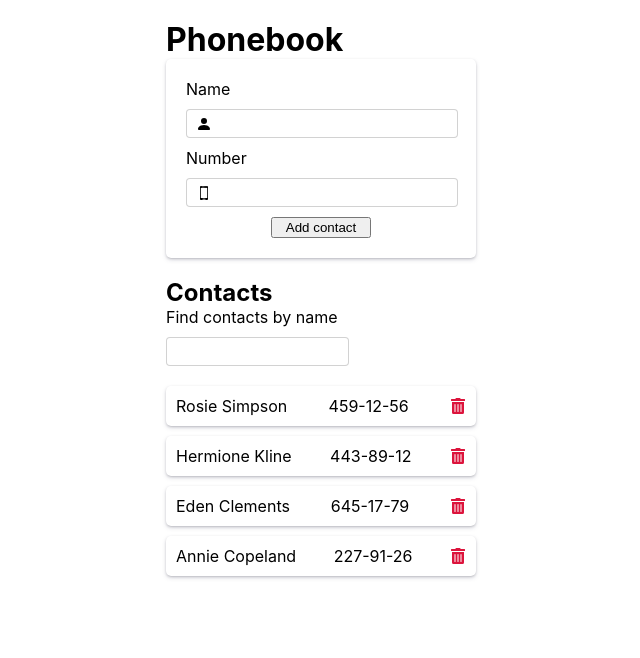
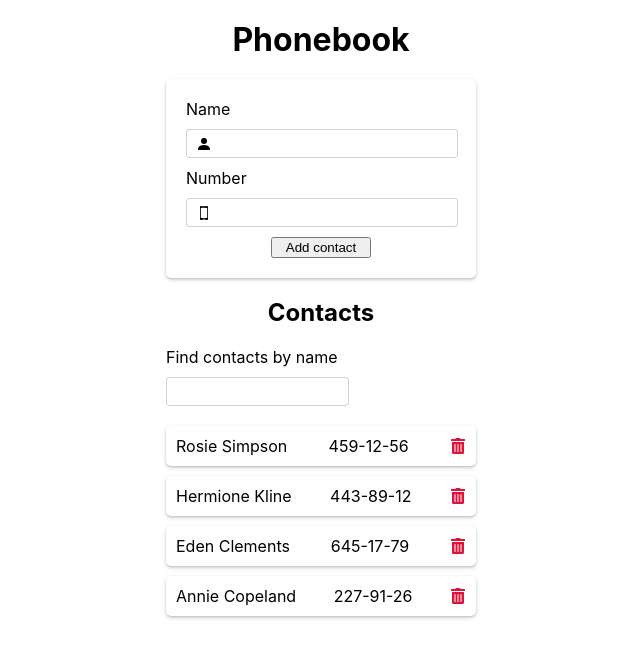
Before and after one commit to DmytroSadovskyi/goit-react-hw-02-phonebook, a React (Create React App) app: page / in a window 1280 px wide. Shown: the top 658 px of the page, without its empty margins (319-959 px from the left). Built offline with nearby package versions, Linux system fonts and the light colour scheme.

Commit message:
Update App.jsx

```diff
--- a/src/components/App.jsx
+++ b/src/components/App.jsx
@@ -5,6 +5,7 @@ import Container from './Container/Container';
 import ContactForm from './ContactForm/ContactForm';
 import ContactsList from './ContactsList/ContactsList';
 import Filter from './Filter/Filter';
+import { MainTitle, SecondTitle } from './Container/Container.styled';
 
 export class App extends Component {
   state = {
@@ -19,9 +20,9 @@ export class App extends Component {
 
   addContact = (name, number) => {
     const contact = {
+      id: nanoid(),
       name,
       number,
-      id: nanoid(),
     };
     if (
       this.state.contacts.find(
@@ -60,9 +61,9 @@ export class App extends Component {
     const visibleContacts = this.getVisibleContacts();
     return (
       <Container>
-        <h1>Phonebook</h1>
+        <MainTitle>Phonebook</MainTitle>
         <ContactForm onSubmit={this.addContact} />
-        <h2>Contacts</h2>
+        <SecondTitle>Contacts</SecondTitle>
         <Filter value={filter} onChange={this.changeFilter} />
         <ContactsList
           contacts={visibleContacts}
```
